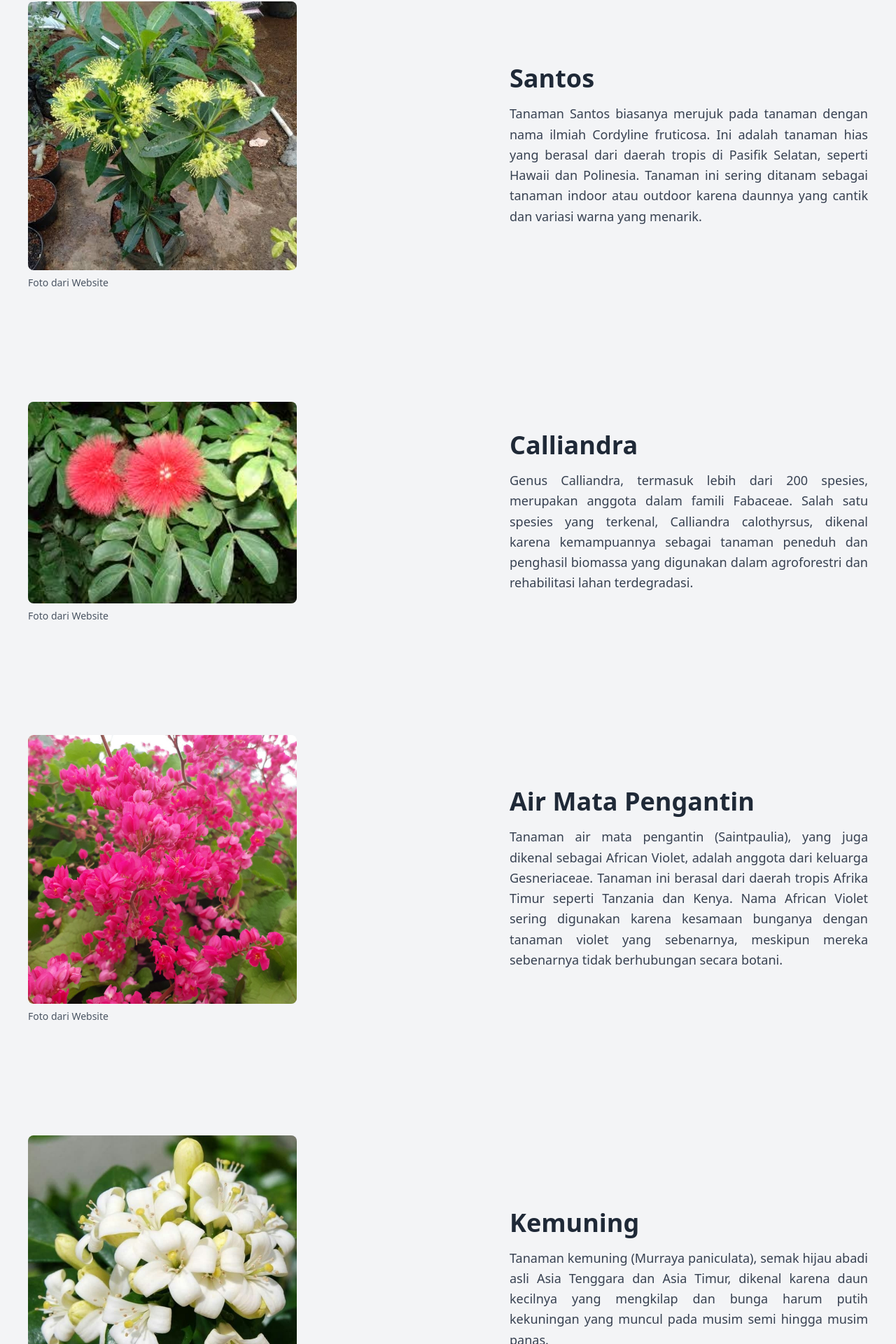
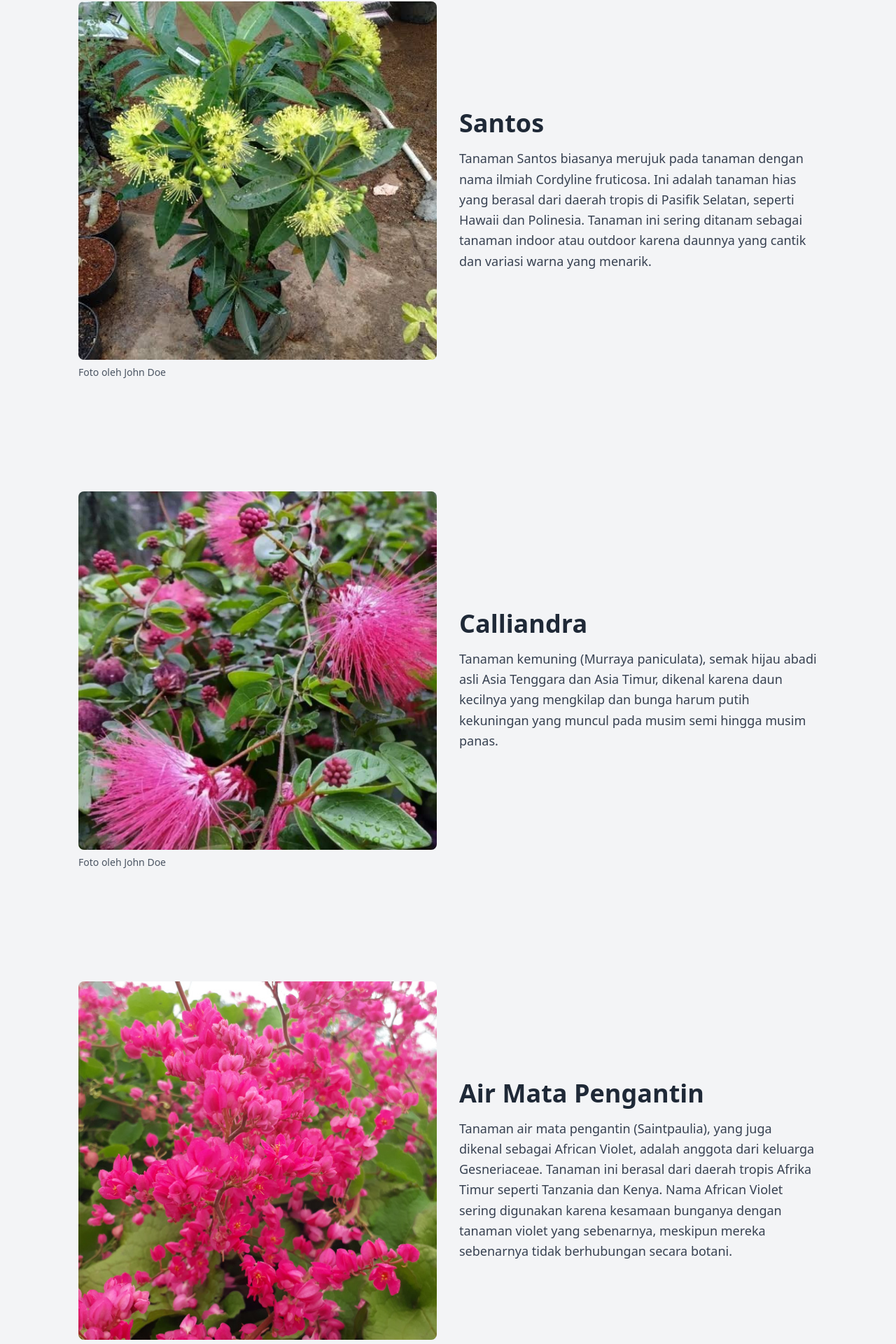
Before and after one commit to MasRangga/lebah-madu, a React (Vite) app: page / in a window 1280 px wide. Shown: the part 78-1998 px from the top of the page at 70% size. Built offline with nearby package versions, Linux system fonts and the light colour scheme.

Commit message:
Responsive Fixes

```diff
--- a/src/components/feedback.jsx
+++ b/src/components/feedback.jsx
@@ -23,8 +23,8 @@ const Feedback = () => {
   };
 
   return (
-    <div className="max-w-md mx-auto mt-8 bg-white rounded-lg shadow-md overflow-hidden pb-10">
-      <div className="bg-gray-100 py-4 px-6 border-b border-gray-200 ">
+    <div className="max-w-md mx-auto mt-8 bg-white rounded-lg shadow-md overflow-hidden mb-8">
+      <div className="bg-gray-100 py-4 px-6 border-b border-gray-200">
         <h2 className="text-lg font-semibold text-gray-800">Feedback Form</h2>
       </div>
       <form
--- a/src/output.css
+++ b/src/output.css
@@ -613,12 +613,20 @@ video {
   margin-bottom: 1.5rem;
 }
 
+.mt-2 {
+  margin-top: 0.5rem;
+}
+
 .mt-8 {
   margin-top: 2rem;
 }
 
-.mt-2 {
-  margin-top: 0.5rem;
+.mb-28 {
+  margin-bottom: 7rem;
+}
+
+.mb-8 {
+  margin-bottom: 2rem;
 }
 
 .block {
@@ -637,20 +645,16 @@ video {
   width: 100%;
 }
 
-.w-9 {
-  width: 2.25rem;
-}
-
-.max-w-sm {
-  max-width: 24rem;
+.max-w-lg {
+  max-width: 32rem;
 }
 
 .max-w-md {
   max-width: 28rem;
 }
 
-.max-w-lg {
-  max-width: 32rem;
+.flex-col-reverse {
+  flex-direction: column-reverse;
 }
 
 .items-center {
@@ -663,10 +667,6 @@ video {
 
 .justify-between {
   justify-content: space-between;
-}
-
-.gap-4 {
-  gap: 1rem;
 }
 
 .gap-8 {
@@ -714,9 +714,19 @@ video {
   background-color: rgb(255 255 255 / var(--tw-bg-opacity));
 }
 
-.px-6 {
-  padding-left: 1.5rem;
-  padding-right: 1.5rem;
+.bg-slate-500 {
+  --tw-bg-opacity: 1;
+  background-color: rgb(100 116 139 / var(--tw-bg-opacity));
+}
+
+.bg-slate-800 {
+  --tw-bg-opacity: 1;
+  background-color: rgb(30 41 59 / var(--tw-bg-opacity));
+}
+
+.bg-slate-700 {
+  --tw-bg-opacity: 1;
+  background-color: rgb(51 65 85 / var(--tw-bg-opacity));
 }
 
 .px-3 {
@@ -729,9 +739,19 @@ video {
   padding-right: 1rem;
 }
 
+.px-6 {
+  padding-left: 1.5rem;
+  padding-right: 1.5rem;
+}
+
 .py-2 {
   padding-top: 0.5rem;
   padding-bottom: 0.5rem;
+}
+
+.py-20 {
+  padding-top: 5rem;
+  padding-bottom: 5rem;
 }
 
 .py-4 {
@@ -744,17 +764,8 @@ video {
   padding-bottom: 2rem;
 }
 
-.py-20 {
-  padding-top: 5rem;
-  padding-bottom: 5rem;
-}
-
 .pb-10 {
   padding-bottom: 2.5rem;
-}
-
-.pt-20 {
-  padding-top: 5rem;
 }
 
 .pl-10 {
@@ -763,6 +774,30 @@ video {
 
 .pr-10 {
   padding-right: 2.5rem;
+}
+
+.pb-16 {
+  padding-bottom: 4rem;
+}
+
+.pb-52 {
+  padding-bottom: 13rem;
+}
+
+.pb-20 {
+  padding-bottom: 5rem;
+}
+
+.pb-44 {
+  padding-bottom: 11rem;
+}
+
+.pt-16 {
+  padding-top: 4rem;
+}
+
+.pb-28 {
+  padding-bottom: 7rem;
 }
 
 .text-justify {
@@ -792,9 +827,9 @@ video {
   line-height: 1.625;
 }
 
-.text-black {
+.text-gray-600 {
   --tw-text-opacity: 1;
-  color: rgb(0 0 0 / var(--tw-text-opacity));
+  color: rgb(75 85 99 / var(--tw-text-opacity));
 }
 
 .text-gray-700 {
@@ -810,11 +845,6 @@ video {
 .text-white {
   --tw-text-opacity: 1;
   color: rgb(255 255 255 / var(--tw-text-opacity));
-}
-
-.text-gray-600 {
-  --tw-text-opacity: 1;
-  color: rgb(75 85 99 / var(--tw-text-opacity));
 }
 
 .shadow-md {
@@ -847,6 +877,14 @@ h2 {
 }
 
 @media (min-width: 768px) {
+  .md\:w-1\/2 {
+    width: 50%;
+  }
+
+  .md\:flex-row {
+    flex-direction: row;
+  }
+
   .md\:px-0 {
     padding-left: 0px;
     padding-right: 0px;
--- a/src/pages/TanamanAmp.jsx
+++ b/src/pages/TanamanAmp.jsx
@@ -2,13 +2,13 @@ import React from "react";
 
 const TanamanAmp = () => {
   return (
-    <div className="flex justify-center items-center bg-gray-100 py-20 pl-10 pr-10">
-      <div className="container mx-auto px-4 md:px-0 flex justify-between items-center gap-8 ">
-        <div className="max-w-lg order-2">
+    <div className="bg-gray-100 py-20">
+      <div className="container mx-auto px-4 md:px-0 flex flex-col-reverse md:flex-row justify-center items-center gap-8">
+        <div className="max-w-lg md:w-1/2 order-2">
           <h2 className="text-4xl font-semibold text-gray-800 mb-4">
             Air Mata Pengantin
           </h2>
-          <p className="text-lg text-gray-700 leading-relaxed text-justify">
+          <p className="text-lg text-gray-700 leading-relaxed">
             Tanaman air mata pengantin (Saintpaulia), yang juga dikenal sebagai
             African Violet, adalah anggota dari keluarga Gesneriaceae. Tanaman
             ini berasal dari daerah tropis Afrika Timur seperti Tanzania dan
@@ -17,13 +17,13 @@ const TanamanAmp = () => {
             tidak berhubungan secara botani.
           </p>
         </div>
-        <div className="max-w-lg order-1">
+        <div className="max-w-lg md:w-1/2 order-1">
           <img
             src="/src/assets/images/AMP.jpg"
             alt="air mata pengantin"
-            className="w-96 rounded-lg"
+            className="w-full rounded-lg"
           />
-          <p className="text-sm text-gray-600 mt-2">Foto dari Website</p>
+          <p className="text-sm text-gray-600 mt-2">Foto oleh John Doe</p>
         </div>
       </div>
     </div>
--- a/src/pages/TanamanKaliandra.jsx
+++ b/src/pages/TanamanKaliandra.jsx
@@ -2,27 +2,26 @@ import React from "react";
 
 const TanamanAmp = () => {
   return (
-    <div className="flex justify-center items-center bg-gray-100 py-20 pl-10 pr-10">
-      <div className="container mx-auto px-4 md:px-0 flex justify-between items-center gap-8 ">
-        <div className="max-w-lg order-2">
+    <div className="bg-gray-100 py-20">
+      <div className="container mx-auto px-4 md:px-0 flex flex-col-reverse md:flex-row justify-center items-center gap-8">
+        <div className="max-w-lg md:w-1/2 order-2">
           <h2 className="text-4xl font-semibold text-gray-800 mb-4">
             Calliandra
           </h2>
-          <p className="text-lg text-gray-700 leading-relaxed text-justify">
-            Genus Calliandra, termasuk lebih dari 200 spesies, merupakan anggota
-            dalam famili Fabaceae. Salah satu spesies yang terkenal, Calliandra
-            calothyrsus, dikenal karena kemampuannya sebagai tanaman peneduh dan
-            penghasil biomassa yang digunakan dalam agroforestri dan
-            rehabilitasi lahan terdegradasi.
+          <p className="text-lg text-gray-700 leading-relaxed">
+            Tanaman kemuning (Murraya paniculata), semak hijau abadi asli Asia
+            Tenggara dan Asia Timur, dikenal karena daun kecilnya yang mengkilap
+            dan bunga harum putih kekuningan yang muncul pada musim semi hingga
+            musim panas.
           </p>
         </div>
-        <div className="max-w-lg order-1">
+        <div className="max-w-lg md:w-1/2 order-1">
           <img
-            src="/src/assets/images/kaliandra.jpg"
-            alt="air mata pengantin"
-            className="w-96 rounded-lg"
+            src="/src/assets/images/calliandra2.jpg"
+            alt="Calliandra"
+            className="w-full rounded-lg"
           />
-          <p className="text-sm text-gray-600 mt-2">Foto dari Website</p>
+          <p className="text-sm text-gray-600 mt-2">Foto oleh John Doe</p>
         </div>
       </div>
     </div>
--- a/src/pages/TanamanKemuning.jsx
+++ b/src/pages/TanamanKemuning.jsx
@@ -2,26 +2,26 @@ import React from "react";
 
 const TanamanAmp = () => {
   return (
-    <div className="flex justify-center items-center bg-gray-100 py-20 pl-10 pr-10">
-      <div className="container mx-auto px-4 md:px-0 flex justify-between items-center gap-8 ">
-        <div className="max-w-lg order-2">
+    <div className="bg-gray-100 py-20">
+      <div className="container mx-auto px-4 md:px-0 flex flex-col-reverse md:flex-row justify-center items-center gap-8">
+        <div className="max-w-lg md:w-1/2 order-2">
           <h2 className="text-4xl font-semibold text-gray-800 mb-4">
             Kemuning
           </h2>
-          <p className="text-lg text-gray-700 leading-relaxed text-justify">
+          <p className="text-lg text-gray-700 leading-relaxed">
             Tanaman kemuning (Murraya paniculata), semak hijau abadi asli Asia
             Tenggara dan Asia Timur, dikenal karena daun kecilnya yang mengkilap
             dan bunga harum putih kekuningan yang muncul pada musim semi hingga
             musim panas.
           </p>
         </div>
-        <div className="max-w-lg order-1">
+        <div className="max-w-lg md:w-1/2 order-1">
           <img
             src="/src/assets/images/kemuning.jpg"
-            alt="air mata pengantin"
-            className="w-96 rounded-lg"
+            alt="kemuning"
+            className="w-full rounded-lg"
           />
-          <p className="text-sm text-gray-600 mt-2">Foto dari Website</p>
+          <p className="text-sm text-gray-600 mt-2">Foto oleh John Doe</p>
         </div>
       </div>
     </div>
--- a/src/pages/TanamanSantos.jsx
+++ b/src/pages/TanamanSantos.jsx
@@ -2,11 +2,11 @@ import React from "react";
 
 const TanamanAmp = () => {
   return (
-    <div className="flex justify-center items-center bg-gray-100 py-20 pl-10 pr-10">
-      <div className="container mx-auto px-4 md:px-0 flex justify-between items-center gap-8 ">
-        <div className="max-w-lg order-2">
+    <div className="bg-gray-100 py-20">
+      <div className="container mx-auto px-4 md:px-0 flex flex-col-reverse md:flex-row justify-center items-center gap-8">
+        <div className="max-w-lg md:w-1/2 order-2">
           <h2 className="text-4xl font-semibold text-gray-800 mb-4">Santos</h2>
-          <p className="text-lg text-gray-700 leading-relaxed text-justify">
+          <p className="text-lg text-gray-700 leading-relaxed">
             Tanaman Santos biasanya merujuk pada tanaman dengan nama ilmiah
             Cordyline fruticosa. Ini adalah tanaman hias yang berasal dari
             daerah tropis di Pasifik Selatan, seperti Hawaii dan Polinesia.
@@ -14,13 +14,13 @@ const TanamanAmp = () => {
             karena daunnya yang cantik dan variasi warna yang menarik.
           </p>
         </div>
-        <div className="max-w-lg order-1">
+        <div className="max-w-lg md:w-1/2 order-1">
           <img
             src="/src/assets/images/santoss.jpg"
-            alt="air mata pengantin"
-            className="w-96 rounded-lg"
+            alt="santos"
+            className="w-full rounded-lg"
           />
-          <p className="text-sm text-gray-600 mt-2">Foto dari Website</p>
+          <p className="text-sm text-gray-600 mt-2">Foto oleh John Doe</p>
         </div>
       </div>
     </div>
```
Also changed, not shown: src/assets/images/calliandra.jpg (added), src/assets/images/calliandra2.jpg (added).
